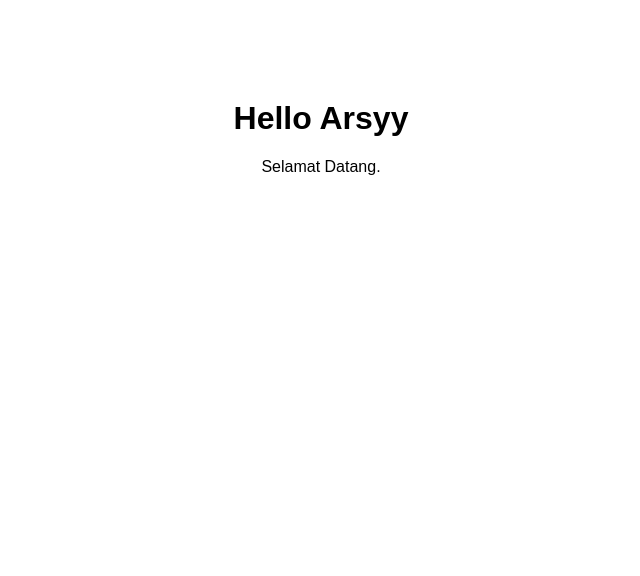
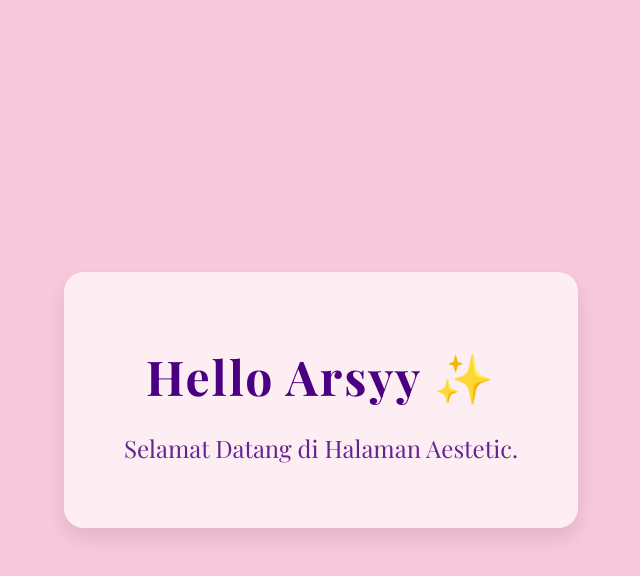
Before and after one commit to arsykhrnaa/vercel-app-Arsy-23421130, a plain HTML site: page index.html in a window 1280 px wide. Shown: the whole page, without its empty margins (319-959 px from the left). Drawn offline with nearby package versions, Linux system fonts and the light colour scheme.

Commit message:
Add files via upload

```diff
--- a/index.html
+++ b/index.html
@@ -1,10 +1,58 @@
 <!DOCTYPE html>
-<html>
+<html lang="id">
 <head>
-  <title>Hello Page</title>
+    <meta charset="UTF-8">
+    <meta name="viewport" content="width=device-width, initial-scale=1.0">
+    <title>Selamat Datang!</title>
+    <style>
+        @import url('https://fonts.googleapis.com/css2?family=Playfair+Display:wght@400;700&display=swap');
+
+        body {
+            /* Latar Belakang Pink Pastel */
+            background-color: #F8C8DC;
+            /* Warna Teks */
+            color: #4B0082;
+            /* Font yang Estetis */
+            font-family: 'Playfair Display', serif;
+            display: flex;
+            flex-direction: column;
+            justify-content: center;
+            align-items: center;
+            height: 100vh; /* Menggunakan seluruh tinggi viewport */
+            margin: 0;
+            text-align: center;
+        }
+
+        .container {
+            /* Kontainer untuk memberikan efek card/kotak */
+            background-color: rgba(255, 255, 255, 0.7); /* Putih semi-transparan */
+            padding: 40px 60px;
+            border-radius: 20px;
+            box-shadow: 0 10px 20px rgba(0, 0, 0, 0.1); /* Bayangan lembut */
+            transition: transform 0.3s ease-in-out;
+        }
+
+        .container:hover {
+            transform: scale(1.03); /* Sedikit membesar saat disentuh/hover */
+        }
+
+        h1 {
+            font-size: 3em;
+            margin-bottom: 10px;
+            letter-spacing: 2px;
+            font-weight: 700;
+        }
+
+        p {
+            font-size: 1.5em;
+            opacity: 0.85;
+        }
+    </style>
 </head>
-<body style="font-family: Arial; text-align: center; margin-top: 100px;">
-  <h1>Hello Arsyy</h1>
-  <p>Selamat Datang.</p>
+<body>
+    <div class="container">
+        <h1>Hello Arsyy ✨</h1>
+        <p>Selamat Datang di Halaman Aestetic.</p>
+    </div>
 </body>
 </html>
```
